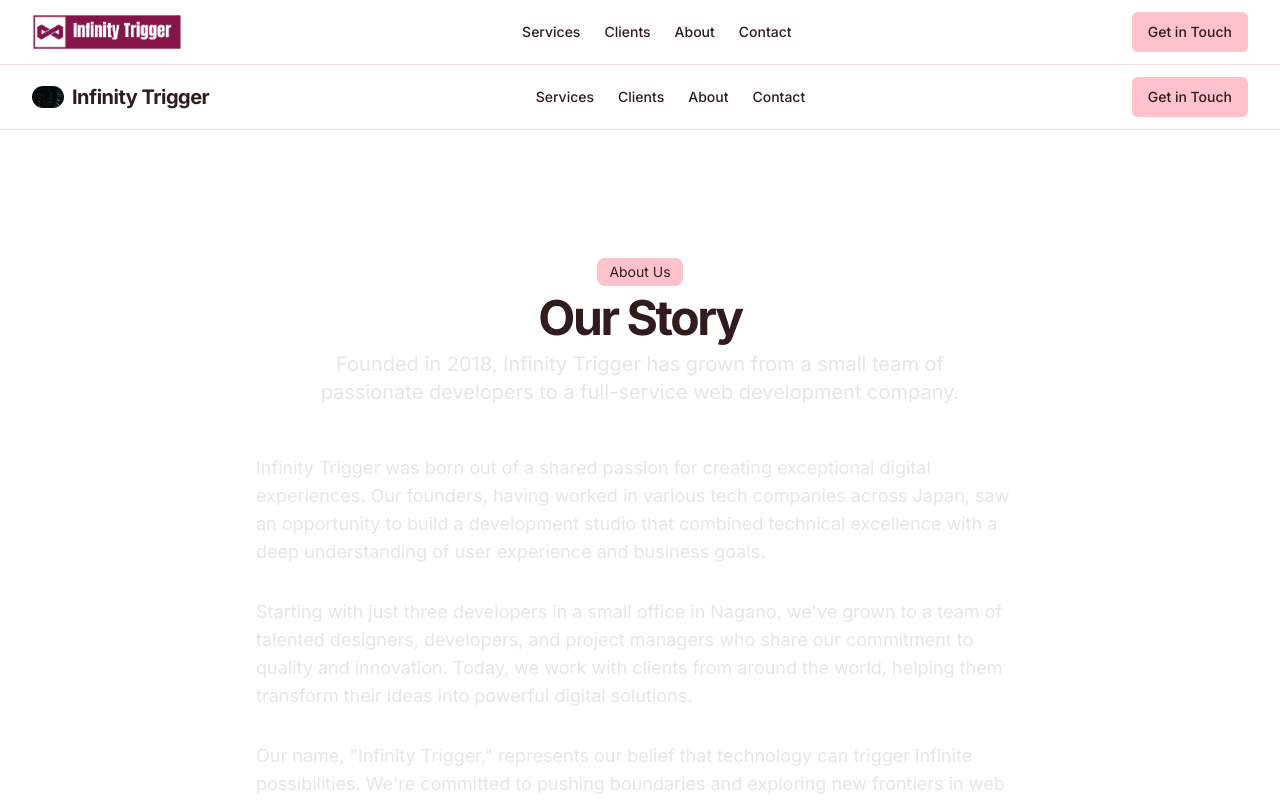
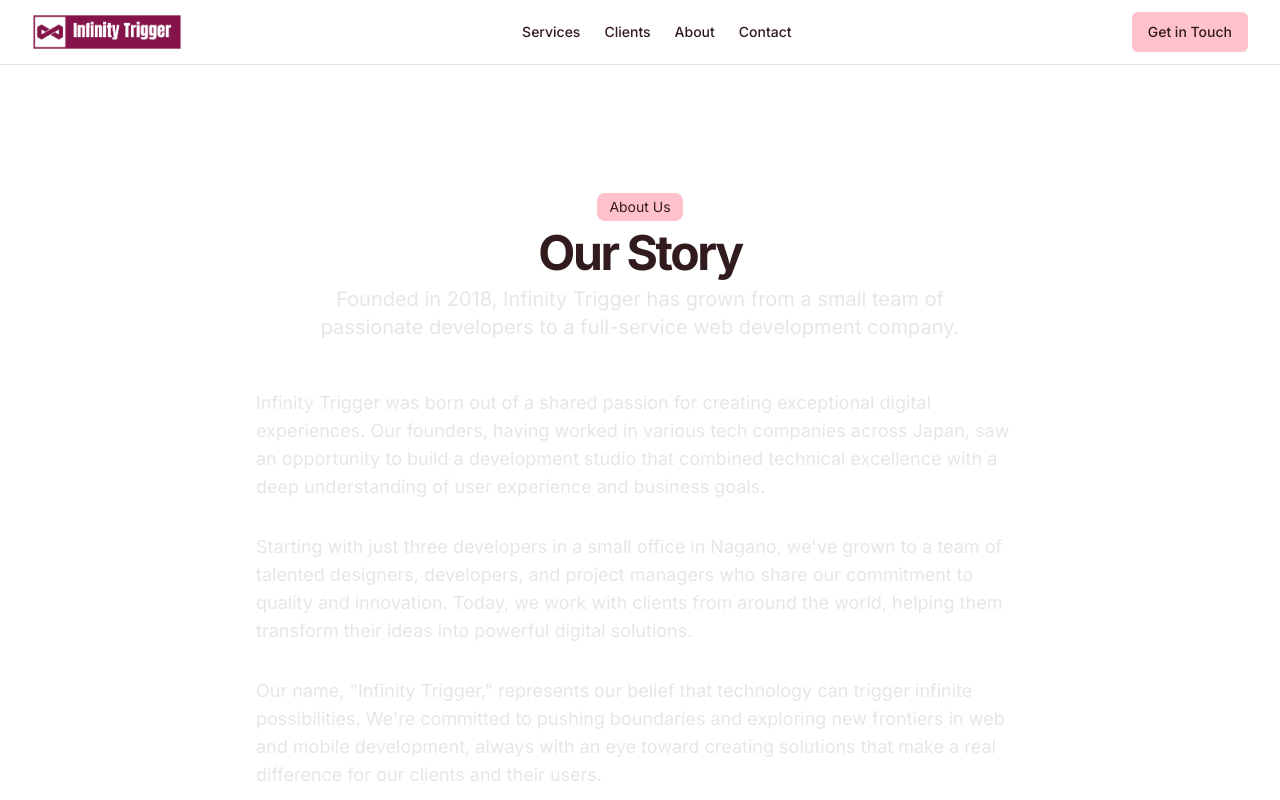
Before and after one commit to sylentwulf81/infinitytrigger, a Next.js app: page /about in a window 1280 px wide. Shown: the top 800 px of the page. Built offline with nearby package versions, Linux system fonts and the light colour scheme.

Commit message:
fix: removes duplicate header on About page

```diff
--- a/app/about/page.tsx
+++ b/app/about/page.tsx
@@ -8,75 +8,6 @@ import { ArrowRight, Code, Globe, Heart, Lightbulb, Users } from "lucide-react";
 export default function AboutPage() {
   return (
     <div className="flex min-h-screen flex-col">
-      <header className="sticky top-0 z-50 w-full border-b bg-background/95 backdrop-blur supports-[backdrop-filter]:bg-background/60">
-        <div className="container flex h-16 items-center justify-between">
-          <Link href="/" className="flex items-center gap-2">
-            <Image
-              src="/images/logo.png"
-              alt="Infinity Trigger Logo"
-              width={32}
-              height={32}
-              className="rounded-full object-cover"
-            />
-            <span className="text-xl font-bold tracking-tight">
-              Infinity Trigger
-            </span>
-          </Link>
-          <nav className="hidden md:flex gap-6">
-            <Link
-              href="/#services"
-              className="text-sm font-medium relative group"
-            >
-              <span className="block">Services</span>
-              <span className="absolute bottom-0 left-0 w-0 h-0.5 bg-primary transition-all duration-300 group-hover:w-full"></span>
-            </Link>
-            <Link
-              href="/#clients"
-              className="text-sm font-medium relative group"
-            >
-              <span className="block">Clients</span>
-              <span className="absolute bottom-0 left-0 w-0 h-0.5 bg-primary transition-all duration-300 group-hover:w-full"></span>
-            </Link>
-            <Link href="/about" className="text-sm font-medium relative group">
-              <span className="block">About</span>
-              <span className="absolute bottom-0 left-0 w-0 h-0.5 bg-primary transition-all duration-300 group-hover:w-full"></span>
-            </Link>
-            <Link
-              href="/contact"
-              className="text-sm font-medium relative group"
-            >
-              <span className="block">Contact</span>
-              <span className="absolute bottom-0 left-0 w-0 h-0.5 bg-primary transition-all duration-300 group-hover:w-full"></span>
-            </Link>
-          </nav>
-          <div className="flex items-center gap-4">
-            <Link href="/contact" className="hidden md:block">
-              <Button className="bg-primary text-primary-foreground hover:bg-primary/90">
-                Get in Touch
-              </Button>
-            </Link>
-            <Button variant="outline" size="icon" className="md:hidden">
-              <span className="sr-only">Toggle menu</span>
-              <svg
-                xmlns="http://www.w3.org/2000/svg"
-                width="24"
-                height="24"
-                viewBox="0 0 24 24"
-                fill="none"
-                stroke="currentColor"
-                strokeWidth="2"
-                strokeLinecap="round"
-                strokeLinejoin="round"
-                className="h-6 w-6"
-              >
-                <line x1="4" x2="20" y1="12" y2="12" />
-                <line x1="4" x2="20" y1="6" y2="6" />
-                <line x1="4" x2="20" y1="18" y2="18" />
-              </svg>
-            </Button>
-          </div>
-        </div>
-      </header>
       <main className="flex-1">
         <section className="w-full py-12 md:py-24 lg:py-32">
           <div className="container px-4 md:px-6">
```
